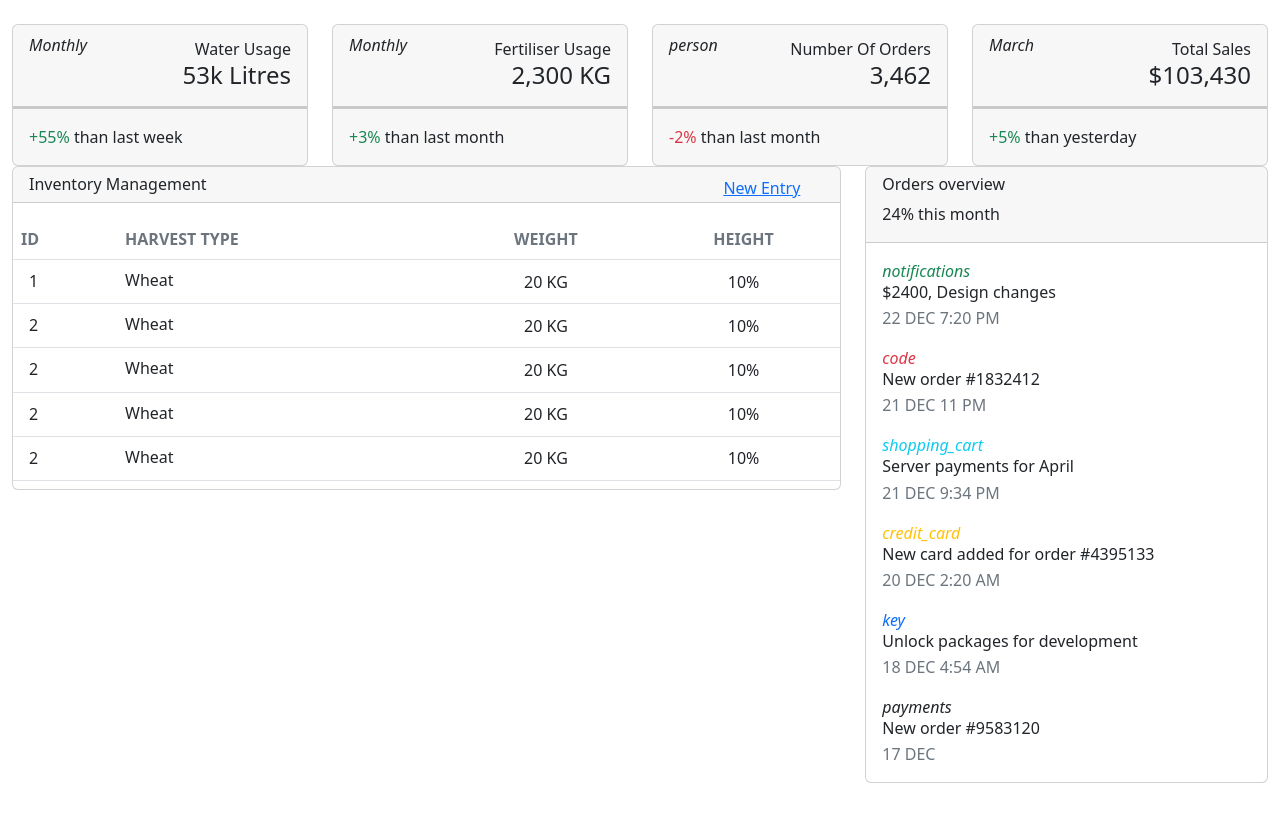
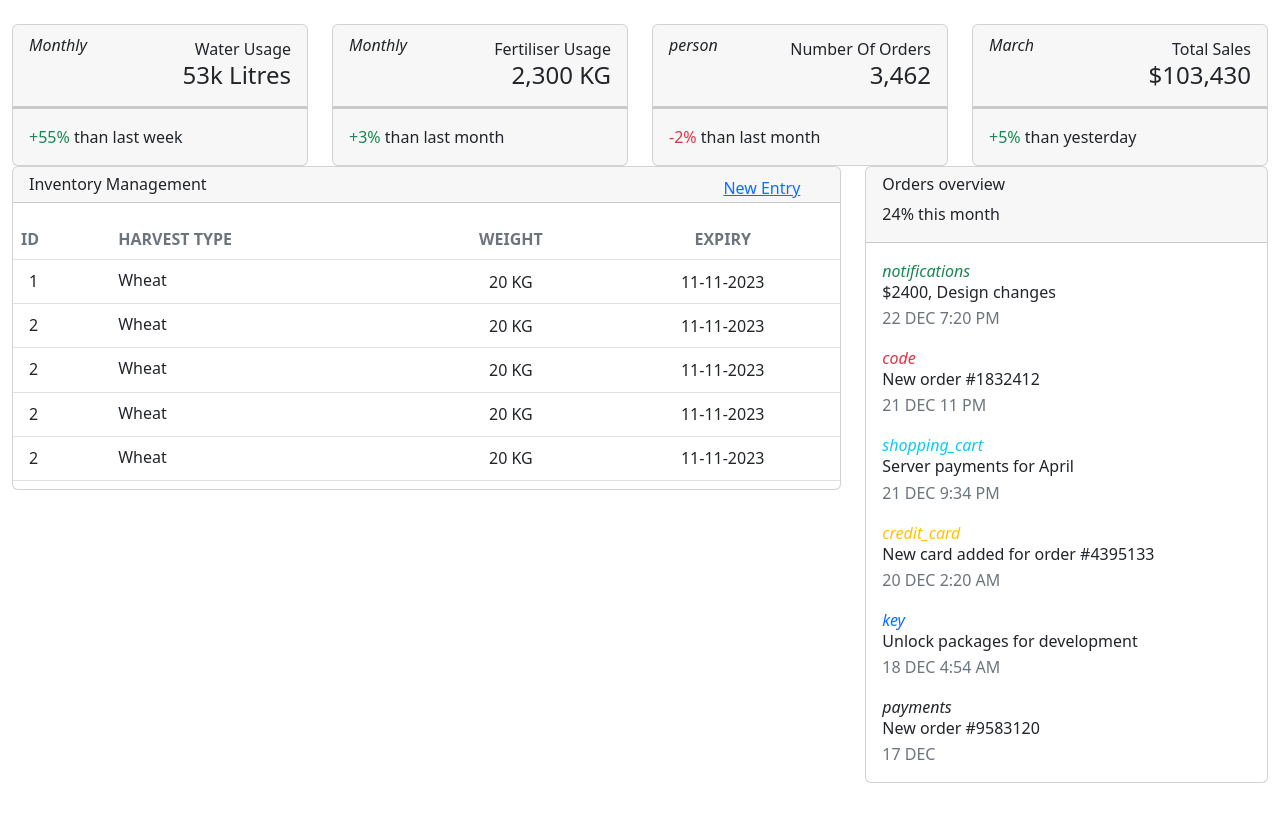
Before and after one commit to tanyipeng834/FreshGO, a Vue app in the folder client/: page /dashboard in a window 1280 px wide. Shown: the top 822 px of the page. Built offline with nearby package versions, Linux system fonts and the light colour scheme.

Commit message:
dashboard table

```diff
--- a/client/src/views/Dashboard.vue
+++ b/client/src/views/Dashboard.vue
@@ -97,7 +97,7 @@
                       <th class="text-uppercase text-secondary text-xxs font-weight-bolder opacity-7">ID</th>
                       <th class="text-uppercase text-secondary text-xxs font-weight-bolder opacity-7 ps-2">Harvest Type</th>
                       <th class="text-center text-uppercase text-secondary text-xxs font-weight-bolder opacity-7">Weight</th>
-                      <th class="text-center text-uppercase text-secondary text-xxs font-weight-bolder opacity-7">Height</th>
+                      <th class="text-center text-uppercase text-secondary text-xxs font-weight-bolder opacity-7">Expiry</th>
                     </tr>
                   </thead>
                   <tbody>
@@ -119,7 +119,7 @@
                         <div class="progress-wrapper w-75 mx-auto">
                           <div class="progress-info">
                             <div class="progress-percentage text-center">
-                              <span class="text-xs font-weight-bold">10%</span>
+                              <span class="text-xs font-weight-bold">11-11-2023</span>
                             </div>
                           </div>
                         </div>
@@ -143,7 +143,7 @@
                         <div class="progress-wrapper w-75 mx-auto">
                           <div class="progress-info">
                             <div class="progress-percentage text-center">
-                              <span class="text-xs font-weight-bold">10%</span>
+                              <span class="text-xs font-weight-bold">11-11-2023</span>
                             </div>
                           </div>
                         </div>
@@ -167,7 +167,7 @@
                         <div class="progress-wrapper w-75 mx-auto">
                           <div class="progress-info">
                             <div class="progress-percentage text-center">
-                              <span class="text-xs font-weight-bold">10%</span>
+                              <span class="text-xs font-weight-bold">11-11-2023</span>
                             </div>
                           </div>
                         </div>
@@ -191,7 +191,7 @@
                         <div class="progress-wrapper w-75 mx-auto">
                           <div class="progress-info">
                             <div class="progress-percentage text-center">
-                              <span class="text-xs font-weight-bold">10%</span>
+                              <span class="text-xs font-weight-bold">11-11-2023</span>
                             </div>
                           </div>
                         </div>
@@ -215,7 +215,7 @@
                         <div class="progress-wrapper w-75 mx-auto">
                           <div class="progress-info">
                             <div class="progress-percentage text-center">
-                              <span class="text-xs font-weight-bold text-left">10%</span>
+                              <span class="text-xs font-weight-bold text-left">11-11-2023</span>
                             </div>
                           </div>
                         </div>
```
